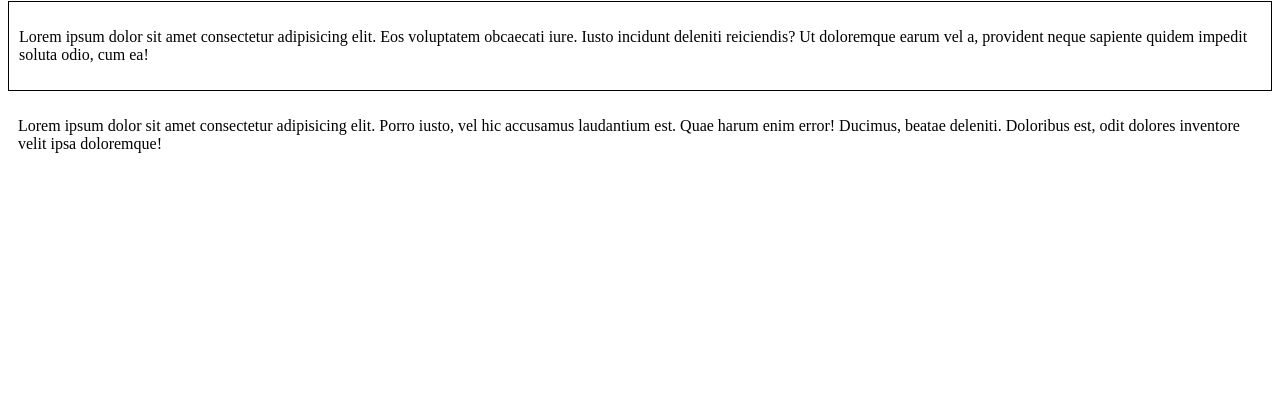
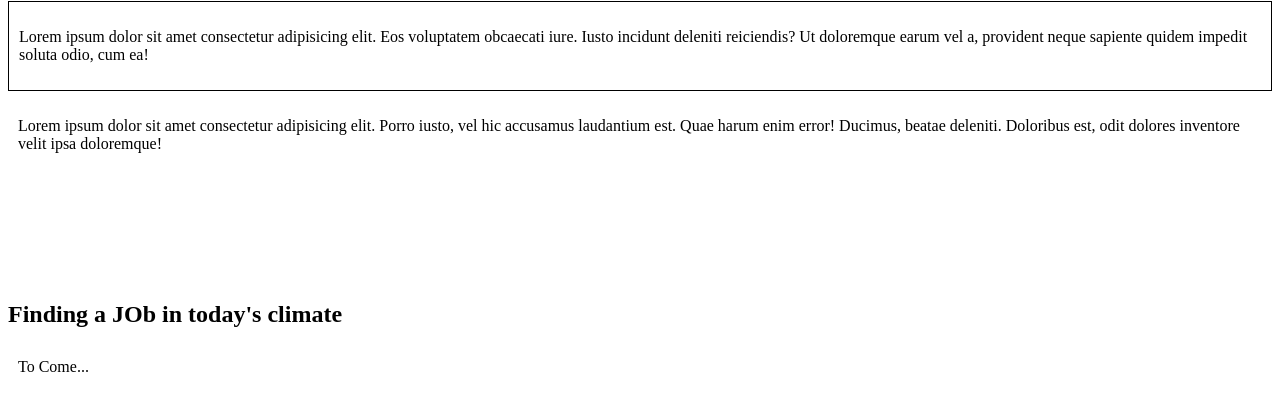
Before and after one commit to dmiria/JS-Basics, a plain HTML site: page index.html in a window 1280 px wide. Shown: the part 79-490 px from the top of the page. Drawn offline with Linux system fonts and the light colour scheme.

Commit message:
added article in html

```diff
--- a/index.html
+++ b/index.html
@@ -15,5 +15,10 @@
     </div>
     <p>Lorem ipsum dolor sit amet consectetur adipisicing elit. Porro iusto, vel hic accusamus laudantium est. Quae harum enim error! Ducimus, beatae deleniti. Doloribus est, odit dolores inventore velit ipsa doloremque! </p>
     <div class="box"></div>
+    <article>
+        <h2>Finding a JOb in today's climate</h2>
+        <p>To Come...</p>
+      </article>
+
 </body>
 </html>
```
